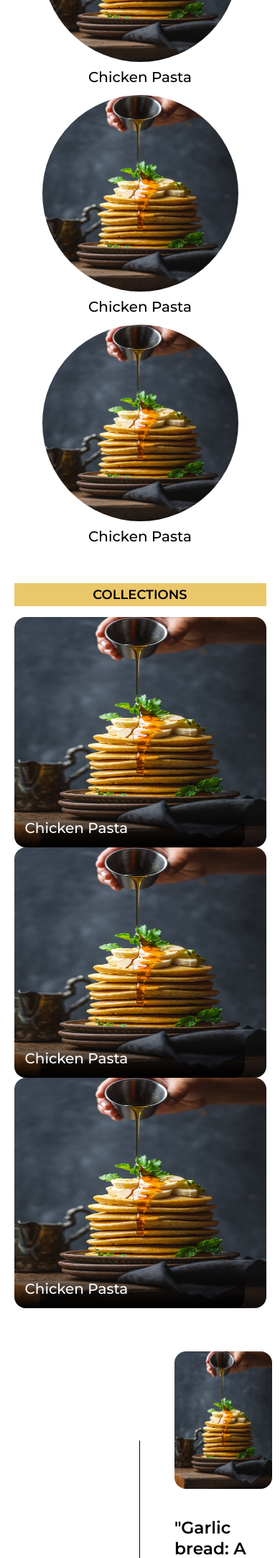
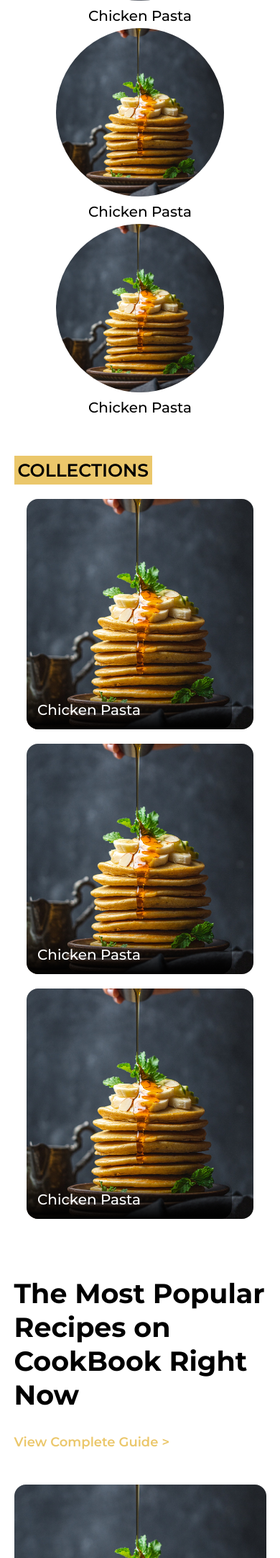
Before and after one commit to Khojayev12/udea-web-development-assignment, a Flask app: page / in a window 390 px wide. Shown: the part 2879-5043 px from the top of the page at 72% size. Run offline with Flask 3, Linux system fonts and the light colour scheme.

Commit message:
home page responsive complete (header pending)

```diff
--- a/app.py
+++ b/app.py
@@ -23,4 +23,4 @@ def signup():
     return render_template('pages/signup.html')
 
 if __name__ == '__main__':
-    app.run(debug=True)
+    app.run(debug=True, host='10.0.0.154')
--- a/static/styles/home.css
+++ b/static/styles/home.css
@@ -188,7 +188,7 @@ body {
   justify-content: space-between;
 }
 
-.list-section-1-item {
+.list-section-1-item{
   width: 24%;
   height: 350px;
   text-align: center;
@@ -288,7 +288,10 @@ body {
 }
 
 @media (max-width: 768px) {
-
+    .populars-sec-left,
+    .populars-sec-right {
+        width: 100%;
+    }
 
     .home-main {
         margin-top: 0;
@@ -310,12 +313,12 @@ body {
 
     .populars-sec-right-item {
         flex-direction: column;
-        gap: 16px;
+        gap: 0px;
     }
 
     .populars-right-item-img {
         width: 100%;
-        height: auto;
+        height: 300px;
     }
 
     .populars-sec-right-title {
@@ -325,7 +328,7 @@ body {
 
 
 
-@media (max-width: 1100px) and  (min-width: 540px) {
+@media (max-width: 1100px) and  (min-width: 768px) {
   .list-section-title {
     font-size: 40px;
   }
@@ -337,7 +340,7 @@ body {
     justify-content: center;
   }
 
-  .list-section-1-item {
+  .list-section-1-item{
     width: calc(50% - 24px);
     height: 320px;
   }
@@ -345,11 +348,12 @@ body {
 
 }
 
-@media (max-width: 768px) {
+@media (max-width: 768px) and  (min-width: 540px)  {
   .list-section-1-item{
         height: 360px;
         overflow: hidden;
         margin-bottom: 10px;
+        width: 90%;
     }
 
     .list-item-img{
@@ -368,11 +372,31 @@ body {
     text-align: center;
   }
 
+  .populars-sec-right-item {
+        flex-direction: column;
+        gap: 0px;
+    }
+
+    .populars-right-item-img {
+        width: 100%;
+        height: 300px;
+    }
+
+    .populars-sec-right-title {
+        font-size: clamp(20px, 6vw, 24px);
+    }
+
 }
 
 
 
-@media (max-width: 540px) {
+@media (max-width: 540px) and  (min-width: 40px) {
+    .populars-middle-line{
+        display: none;
+    }
+    .populars-left-title{
+        font-size: 38px;
+    }
 
     .main-hero-search {
         width: 88%;
@@ -390,16 +414,21 @@ body {
 
     .populars-section {
         margin-top: 60px;
+        flex-direction: column;
     }
     .list-section-title{
-        font-size: 18px;
+        font-size: 25px;
     }
 
     .list-section-1-item-group{
         flex-direction: column;
+        margin-left: 5%;
+        width: 90%;
     }
 
     .list-section-1-item{
+        width: 90%;
+        margin-left: 5%;
         height: 360px;
         overflow: hidden;
         margin-bottom: 10px;
@@ -411,4 +440,17 @@ body {
         object-position: center;
         margin-bottom: 7px;
     }
+    .populars-sec-right-item {
+        flex-direction: column;
+        gap: 0px;
+    }
+
+    .populars-right-item-img {
+        width: 100%;
+        height: 300px;
+    }
+
+    .populars-sec-right-title {
+        font-size: clamp(20px, 6vw, 24px);
+    }
 }
--- a/static/styles/index.css
+++ b/static/styles/index.css
@@ -51,7 +51,7 @@ body {
     color: #EBC76B;
 }
 .retsept-list-item {
-  height: 319px;
+  height: min-content;
   width: 19%;
   text-align: center;
   display: block;
@@ -63,6 +63,8 @@ body {
   border: none;
   border-radius: 6vw;
   margin: 0px;
+  object-fit: cover;
+  object-position: center;
 }
 
 .retsept-list-img:hover {
@@ -100,6 +102,8 @@ body {
   border: none;
   border-radius: 16px;
   z-index: 1;
+  object-fit: cover;
+  object-position: center;
 }
 
 .collection-list-name{
@@ -158,6 +162,7 @@ body {
   }
 
   .collection-list-item {
+    margin-bottom: 20px;
     width: 100%;
     height: 320px;
   }
@@ -165,9 +170,9 @@ body {
 
 @media (max-width: 520px) {
   .retsept-list-img {
-    width: 70vw;
-    height: 70vw;
-    border-radius: 35vw;
+    width: 60vw;
+    height: 60vw;
+    border-radius: 30vw;
   }
 }
 
```
